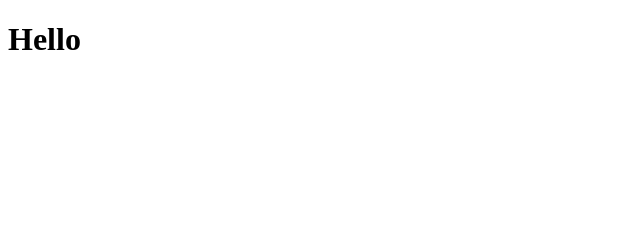
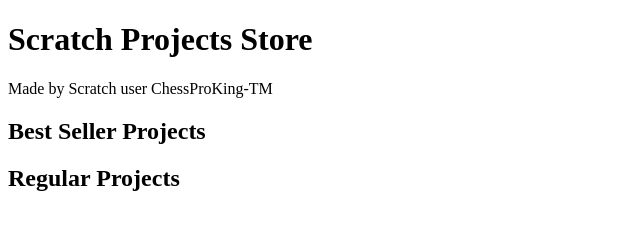
Before and after one commit to AlbertCanCode/my-store-catalog, a plain HTML site: page index.html in a window 1280 px wide. Shown: the whole page, without its empty margins (0-640 px from the left). Drawn offline with Linux system fonts and the light colour scheme.

Commit message:
Update index.html

```diff
--- a/index.html
+++ b/index.html
@@ -6,7 +6,10 @@
   <title>Your Page Title</title>
 </head>
 <body>
-  <!-- Your content here -->
-  <h1>Hello</h1>
-</body>
+  <div>
+   <h1>Scratch Projects Store</h1>
+   <p>Made by Scratch user ChessProKing-TM</p>
+  </div>
+  <h2>Best Seller Projects</h2>
+  <h2>Regular Projects</h2>
 </html>
```
